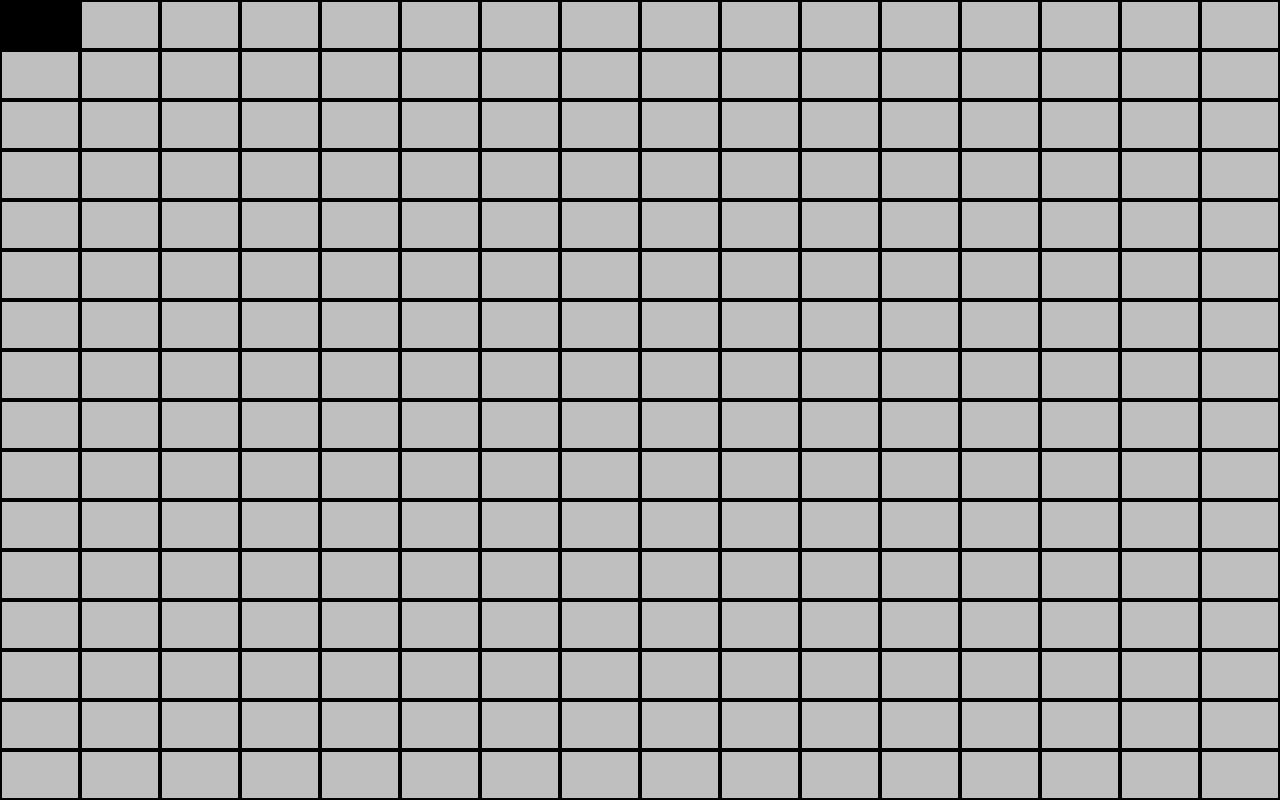
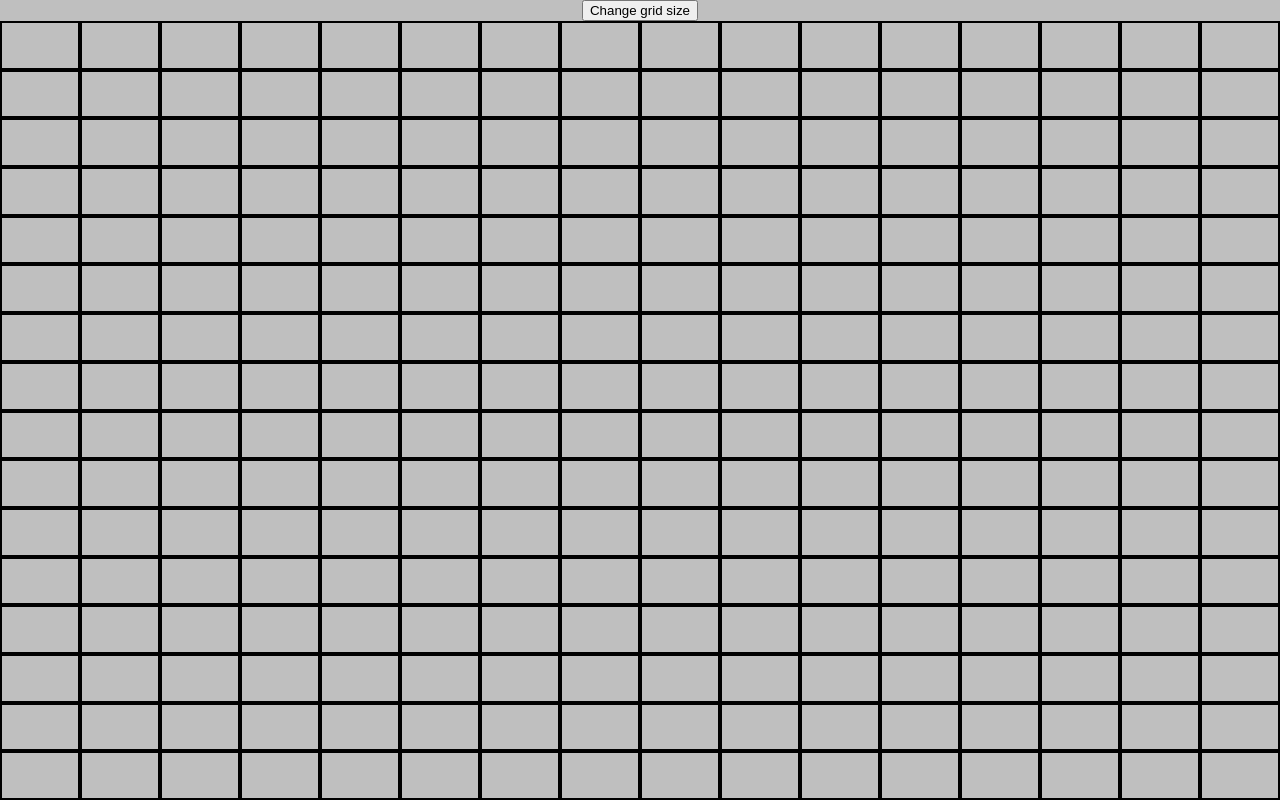
Before and after one commit to HasanKonty/etchASketch, a plain HTML site: page index.html in a window 1280 px wide. Drawn offline with Linux system fonts and the light colour scheme.

Commit message:
made the button...yet to work

```diff
--- a/index.html
+++ b/index.html
@@ -11,8 +11,7 @@
 
 <body>
 
-
-
+<button class="btn"> Change grid size </button>
     <div class="sketch-screen">
 
     </div>
--- a/script.js
+++ b/script.js
@@ -26,7 +26,7 @@
 
 makeGrids(16);
 
-//make a function to color squares when hovered
+//color squares when hovered
 
 //select screen
 const gridContainer = document.querySelector(".sketch-screen");
@@ -39,3 +39,5 @@
         e.target.style.backgroundColor = "black";
     }
 })
+
+//make the button prompt a gird size " not done yet"
--- a/style.css
+++ b/style.css
@@ -6,8 +6,14 @@
 body{
     background-color:#7d7d7d7d;
     display: flex;
+    flex-direction:column;
     height: 100vh;
 
+}
+
+.btn{
+    width :fit-content;
+    align-self: center;
 }
 /* make the divs as columns that stack next to each other  */
 .sketch-screen{
```
